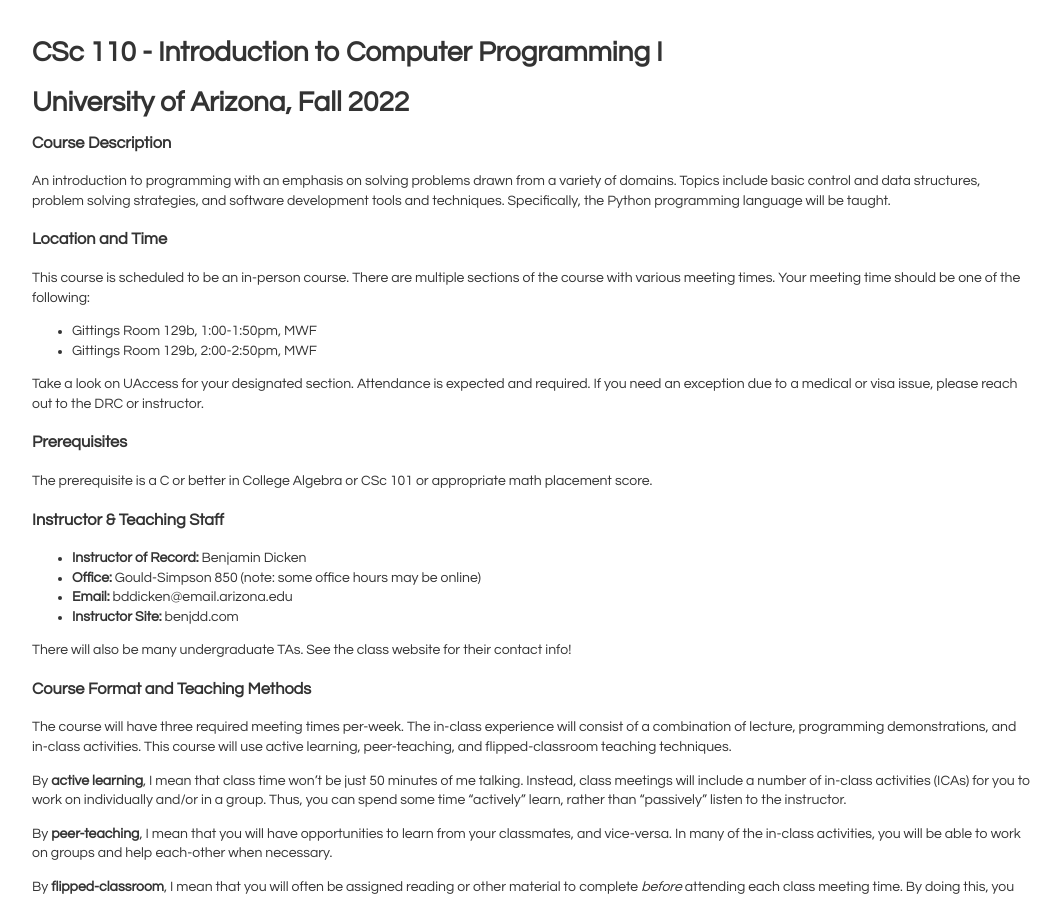
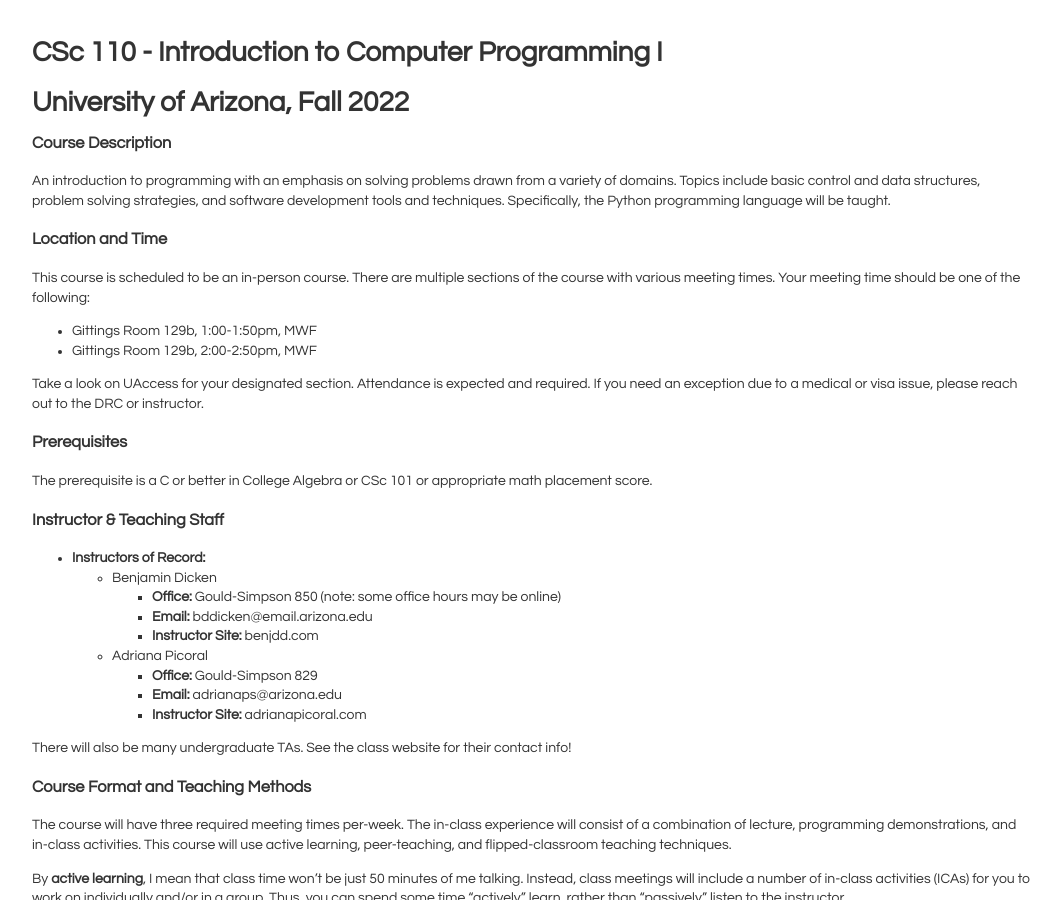
Before and after one commit to bddicken/cs110fall2022website, a Jekyll site: the page built from syllabus/index.md, in a window 1280 px wide and 900 px high. Shown: the whole window, without its empty margins (108-1169 px from the left). Built offline with Jekyll 4.4.1, drawn with Linux system fonts in a browser that asks for light colours.

Commit message:
added Adriana's info under "instructors of record"

```diff
--- a/syllabus/index.md
+++ b/syllabus/index.md
@@ -31,10 +31,15 @@
 
 ### Instructor & Teaching Staff
 
-* **Instructor of Record:** Benjamin Dicken
-* **Office:** Gould-Simpson 850 (note: some office hours may be online)
-* **Email:** bddicken@email.arizona.edu
-* **Instructor Site:** benjdd.com
+* **Instructors of Record:**
+  * Benjamin Dicken
+    * **Office:** Gould-Simpson 850 (note: some office hours may be online)
+    * **Email:** bddicken@email.arizona.edu
+    * **Instructor Site:** benjdd.com
+  * Adriana Picoral
+    *  **Office:** Gould-Simpson 829
+    *  **Email:** adrianaps@arizona.edu
+    *  **Instructor Site:** adrianapicoral.com
 
 There will also be many undergraduate TAs.
 See the class website for their contact info!
```
